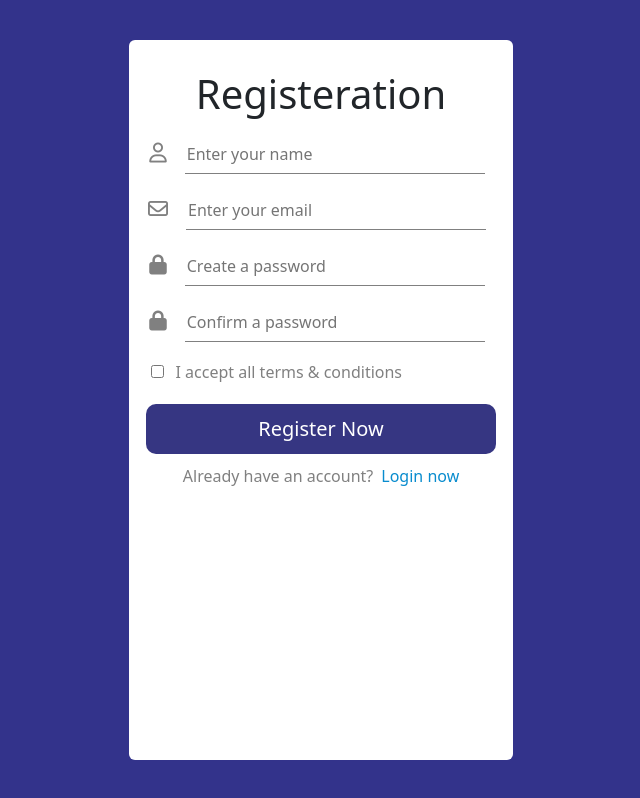
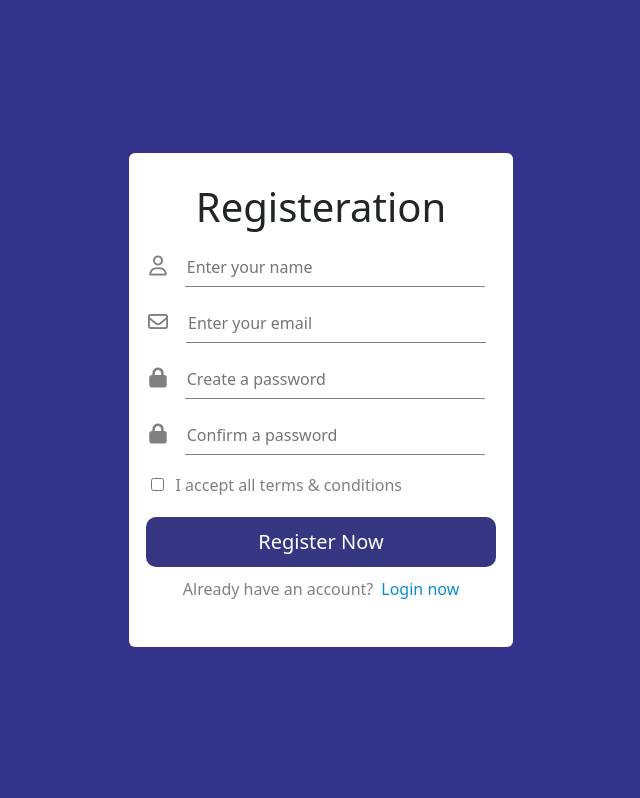
Before and after one commit to sumithra-venkatachalam/expense-tracker, a React (Vite) app: page /#/signup in a window 1280 px wide. Shown: the whole page, without its empty margins (319-959 px from the left). Built offline with nearby package versions, Linux system fonts and the light colour scheme; a web font is replaced by a local one.

Commit message:
fixed signup ui issue

```diff
--- a/src/containers/signup/Signup.css
+++ b/src/containers/signup/Signup.css
@@ -2,7 +2,7 @@
     display: flex;
     background-color: white;
     width: 30%;
-    height: 90%;
+    height: fit-content;
     flex-direction: column;
     padding: 30px 0px;
     align-items: center;
```
